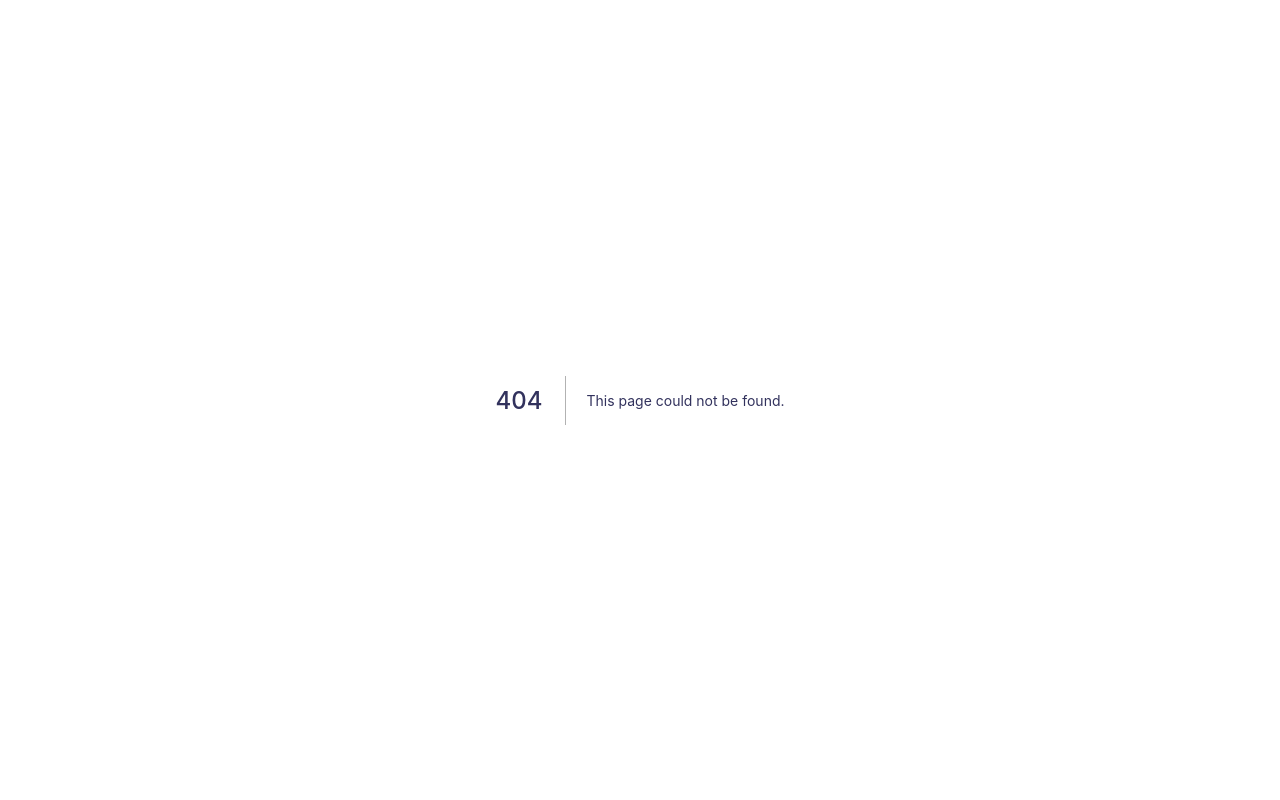
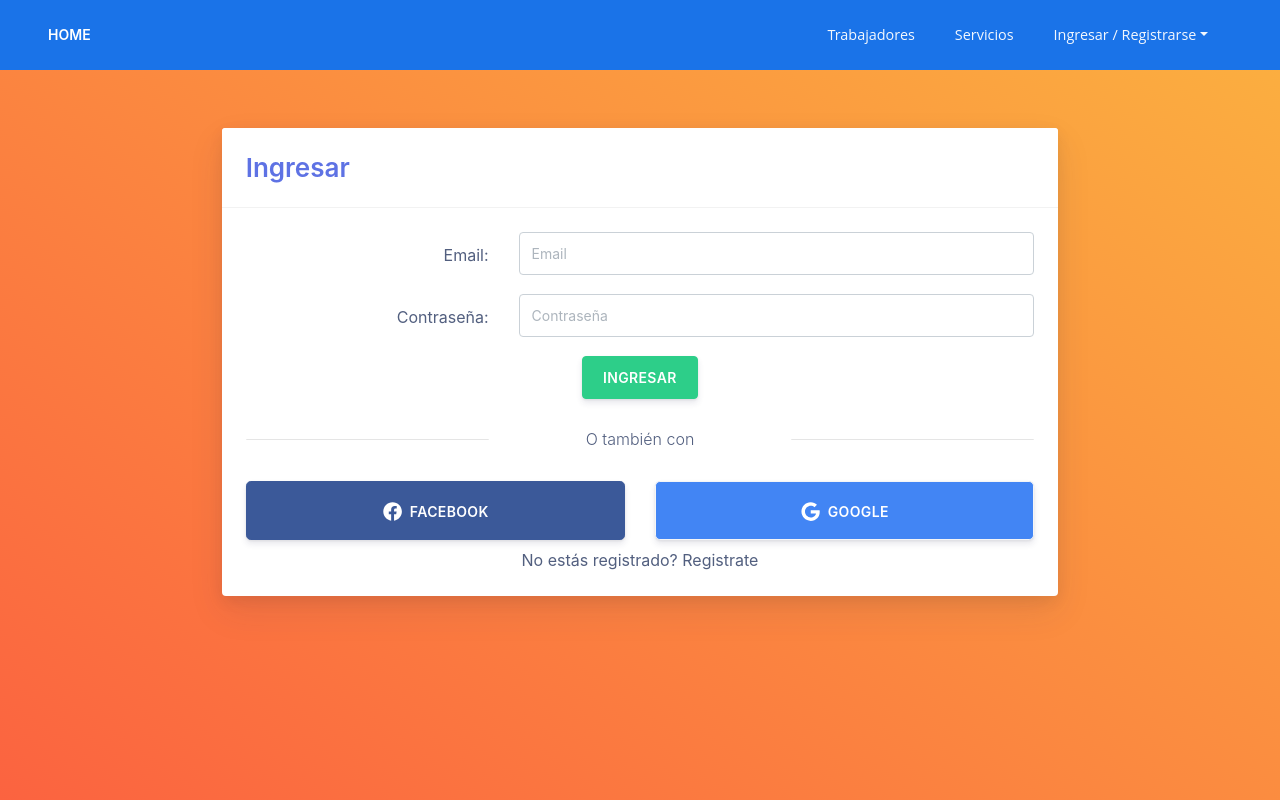
Before and after one commit to Nico-14/ReparoAltoque-Frontend, a Next.js app: page /ingresar in a window 1280 px wide. Before the commit this address had no page. Built offline with nearby package versions, Linux system fonts and the light colour scheme; no server answers.

Commit message:
Terminé UserContext, FormLogin, cambios en FormReg

```diff
--- a/src/components/Layout.js
+++ b/src/components/Layout.js
@@ -2,7 +2,7 @@ import React, { useState, useEffect } from "react";
 import Head from "next/head";
 import MainNavbar from "./Layouts/MainNavbar";
 
-export default function Layout({ children }) {
+export default function Layout({ children, title }) {
   return (
     <>
       <style jsx>{`
@@ -11,7 +11,7 @@ export default function Layout({ children }) {
         }
       `}</style>
       <Head>
-        <title>Create Next App</title>
+        <title>{title || 'ReparoAltoque'}</title>
         <link rel="icon" href="/favicon.ico" />
       </Head>
       <MainNavbar />
--- a/src/components/Layouts/MainNavbar.jsx
+++ b/src/components/Layouts/MainNavbar.jsx
@@ -16,10 +16,11 @@ import {
 } from "reactstrap";
 import Link from "next/link";
 import { signOut } from '../../firebase';
+import { useUser } from '../../context/UserContext';
 
 export default function MainNavbar() {
   const [isOpen, setIsOpen] = useState(false);
-  const [user, setUser] = useState(undefined);
+  const user = useUser();
   return (
     <React.Fragment>
       <Navbar
--- /dev/null
+++ b/src/components/Sections/FormLogin.jsx
@@ -0,0 +1,118 @@
+import Link from 'next/link';
+import { Row, Col, Button, FormGroup, Input, FormFeedback } from 'reactstrap';
+import { FontAwesomeIcon } from '@fortawesome/react-fontawesome'
+import { useForm } from 'react-hook-form';
+
+export default function FormLogin({ onSubmit }) {
+  const { register, handleSubmit, errors, getValues } = useForm();
+  return (
+    <>
+      <form noValidate onSubmit={handleSubmit(onSubmit)}>
+        <FormGroup className="row">
+          <label
+            htmlFor="email"
+            className="col-md-4 col-form-label text-md-right"
+          >
+            Email:
+          </label>
+          <Col md="8">
+            <Input
+              id="email"
+              placeholder="Email"
+              type="email"
+              name="email"
+              invalid={"email" in errors}
+              valid={!errors.email && getValues("email") && true}
+              innerRef={register({
+                required: "Escribí tu email",
+                pattern: {
+                  value: /^(([^<>()\[\]\.,;:\s@"]+(\.[^<>()\[\]\.,;:\s@"]+)*)|(".+"))@((\[[0-9]{1,3}\.[0-9]{1,3}\.[0-9]{1,3}\.[0-9]{1,3}\])|(([a-zA-Z\-0-9]+\.)+[a-zA-Z]{2,}))$/,
+                  message: "Escribí un email válido",
+                },
+              })}
+            />
+            <FormFeedback>{errors?.email?.message}</FormFeedback>
+          </Col>
+        </FormGroup>
+        <FormGroup className="row">
+          <label
+            htmlFor="password"
+            className="col-md-4 col-form-label text-md-right"
+          >
+            Contraseña:
+          </label>
+          <Col md="8">
+            <Input
+              id="password"
+              placeholder="Contraseña"
+              name="password"
+              type="password"
+              invalid={"password" in errors}
+              valid={!errors.password && getValues("password") && true}
+              innerRef={register({
+                required: "Escribí tu contraseña",
+              })}
+            />
+            <FormFeedback>{errors?.password?.message}</FormFeedback>
+          </Col>
+        </FormGroup>
+        <Row className="justify-content-center mt-2">
+          <Button type="submit" color="success">
+            Ingresar
+          </Button>
+        </Row>
+      </form>
+      <Row className="align-items-center mt-2">
+        <Col xs="3" md="4">
+          <hr className="w-100"></hr>
+        </Col>
+        <Col>
+          <p className="text-center my-auto">
+            O también con
+          </p>
+        </Col>
+        <Col xs="3" md="4">
+          <hr className="w-100"></hr>
+        </Col>
+      </Row>
+      <Row>
+        <Col md="6">
+          <Button block color="facebook" size="lg" className="mt-2" onClick={() => onSubmit({ type: 'FB_SIGN_IN' })}>
+            <span className="btn-inner--icon mr-2">
+              <FontAwesomeIcon
+                icon={["fab", "facebook"]}
+                size="1x"
+              />
+            </span>
+            <span className="btn-inner--text">Facebook</span>
+          </Button>
+        </Col>
+        <Col md="6">
+          <Button
+            block
+            onClick={() => onSubmit({ type: 'GOOGLE_SIGN_IN' })}
+            className="text-white mt-4 mt-md-2"
+            size="lg"
+            style={{
+              background: "#4285f4",
+            }}
+          >
+            <span className="btn-inner--icon mr-2">
+              <FontAwesomeIcon
+                icon={["fab", "google"]}
+                size="1x"
+              />
+            </span>
+            <span className="btn-inner--text">Google</span>
+          </Button>
+        </Col>
+      </Row>
+
+      <Row className="mt-2 justify-content-center">
+        <Link href="/registrarse">
+          <a>No estás registrado? Registrate</a>
+        </Link>
+      </Row>
+    </>
+  )
+}
--- a/src/context/UserContext.js
+++ b/src/context/UserContext.js
@@ -1,4 +1,4 @@
-import { createContext, useState, useContext } from 'react';
+import { createContext, useState, useContext, useEffect } from 'react';
 import { onAuthStateChanged } from '../firebase';
 
 const UserContext = createContext();
--- a/src/pages/_app.js
+++ b/src/pages/_app.js
@@ -4,11 +4,16 @@ import '@fortawesome/fontawesome-svg-core/styles.css'
 import { library } from '@fortawesome/fontawesome-svg-core'
 import { fab } from '@fortawesome/free-brands-svg-icons'
 import { faCoffee } from '@fortawesome/free-solid-svg-icons'
+import { UserProvider } from '../context/UserContext';
 
-library.add(fab, faCoffee)
+library.add(fab, faCoffee) //Añadir los íconos que vamos a usar globalmente
 
 function MyApp({ Component, pageProps }) {
-  return <Component {...pageProps} />
+  return (
+    <UserProvider>
+      <Component {...pageProps} />
+    </UserProvider>
+  )
 }
 
 export default MyApp
--- /dev/null
+++ b/src/pages/ingresar.js
@@ -0,0 +1,30 @@
+import Layout from "../components/Layout";
+import { Row, Col, Container, Card, CardBody, CardHeader } from "reactstrap";
+import FormLogin from '../components/Sections/FormLogin';
+import { useUser } from "../context/UserContext";
+import { useEffect } from "react";
+
+export default function ingresar() {
+  return (
+    <Layout title="Reparo Altoque - Ingresar">
+      <div className="main bg-gradient-warning">
+        <Container className="pt-8" style={{ minHeight: "100vh" }}>
+          <Row className="justify-content-center">
+            <Col md="10">
+              <Card>
+                <CardHeader>
+                  <h4 className="title text-primary display-4 mb-0">
+                    Ingresar
+                  </h4>
+                </CardHeader>
+                <CardBody>
+                  <FormLogin />
+                </CardBody>
+              </Card>
+            </Col>
+          </Row>
+        </Container>
+      </div>
+    </Layout>
+  )
+}
```
Also changed, not shown: src/components/Sections/FormRegistro.jsx (+19 -42 lines), src/pages/registrarse.jsx (+30 -4 lines).
